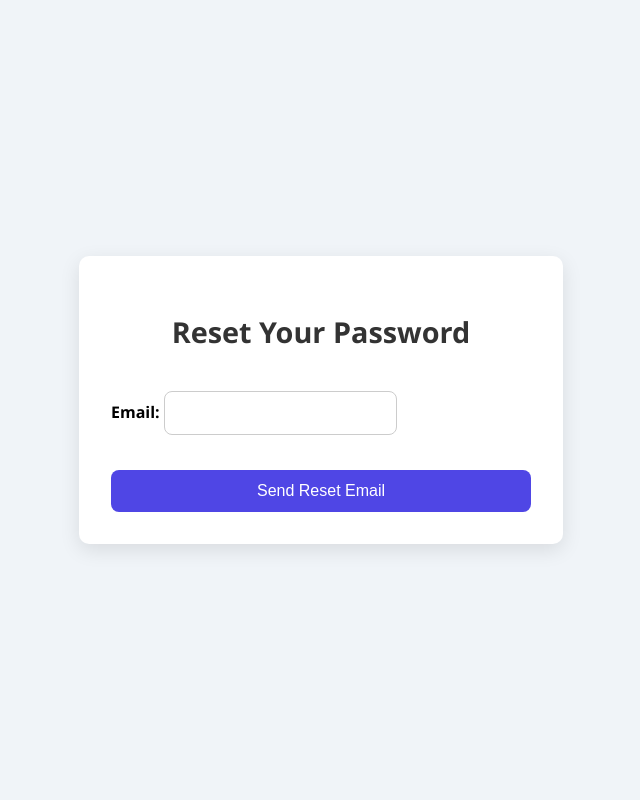
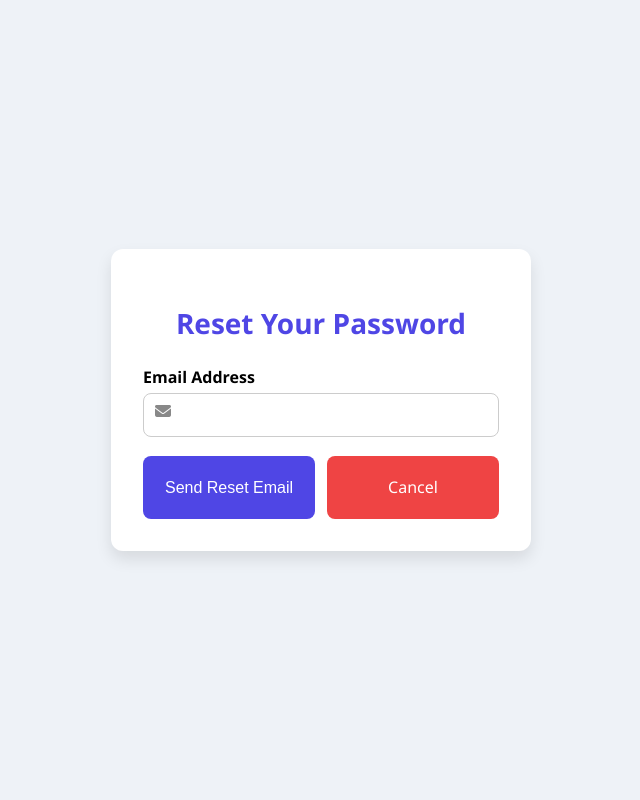
Before and after one commit to bsameer12/Production_Project_Final_Year, a Django app: page /password-reset/ in a window 1280 px wide. Shown: the whole page, without its empty margins (319-959 px from the left). Run offline with Django 5.2, Linux system fonts and the light colour scheme; some libraries are stand-ins or nearby versions.

Commit message:
fix: Loaded static files in password reset template and separate CSS/JS
- Added `{% load static %}` to enable usage of `{% static %}` in password_reset.html
- Linked external stylesheet `css/password_reset.css` for styling
- Linked external script `js/password_reset.js` for live email validation
- Improved structure for better maintainability of static assets
- Ensured compatibility with Django’s template rendering system

```diff
--- /dev/null
+++ b/Development And Coding/ASl_UI/static/css/password_reset.css
@@ -0,0 +1,122 @@
+ * {
+      box-sizing: border-box;
+    }
+
+    body {
+      margin: 0;
+      font-family: "Segoe UI", sans-serif;
+      background-color: #eef2f7;
+      display: flex;
+      align-items: center;
+      justify-content: center;
+      min-height: 100vh;
+    }
+
+    .reset-container {
+      background-color: #fff;
+      padding: 2rem;
+      border-radius: 12px;
+      box-shadow: 0 8px 16px rgba(0,0,0,0.1);
+      max-width: 420px;
+      width: 100%;
+    }
+
+    .reset-container h2 {
+      text-align: center;
+      color: #4f46e5;
+      font-size: 1.75rem;
+      margin-bottom: 1.5rem;
+    }
+
+    .form-group {
+      margin-bottom: 1.2rem;
+      position: relative;
+    }
+
+    .form-group label {
+      display: block;
+      font-weight: 600;
+      margin-bottom: 0.3rem;
+    }
+
+    .form-group input {
+      width: 100%;
+      padding: 0.75rem 2.5rem 0.75rem 2.5rem;
+      border: 1px solid #ccc;
+      border-radius: 8px;
+      font-size: 1rem;
+      transition: border 0.3s ease;
+    }
+
+    .form-group input:focus {
+      border-color: #4f46e5;
+      outline: none;
+    }
+
+    .form-group .email-icon {
+      position: absolute;
+      top: 37px;
+      left: 12px;
+      font-size: 1rem;
+      color: #888;
+    }
+
+    .form-group span.error {
+      color: #e53e3e;
+      font-size: 0.85rem;
+      margin-top: 0.3rem;
+      display: block;
+    }
+
+    .btn-group {
+      display: flex;
+      justify-content: space-between;
+      gap: 0.75rem;
+      margin-top: 1rem;
+    }
+
+    .btn {
+      flex: 1;
+      padding: 0.75rem;
+      border: none;
+      border-radius: 8px;
+      font-size: 1rem;
+      cursor: pointer;
+      transition: background 0.3s ease;
+      text-align: center;
+    }
+
+    .btn-primary {
+      background-color: #4f46e5;
+      color: #fff;
+    }
+
+    .btn-primary:hover {
+      background-color: #3730a3;
+    }
+
+    .btn-cancel {
+      background-color: #ef4444;
+      color: #fff;
+      text-decoration: none;
+      line-height: 2.4;
+    }
+
+    .btn-cancel:hover {
+      background-color: #dc2626;
+    }
+
+    @media (max-width: 480px) {
+      .reset-container {
+        padding: 1.5rem;
+        margin: 1rem;
+      }
+
+      .reset-container h2 {
+        font-size: 1.5rem;
+      }
+
+      .btn-group {
+        flex-direction: column;
+      }
+    }
--- /dev/null
+++ b/Development And Coding/ASl_UI/static/js/password_reset.js
@@ -0,0 +1,22 @@
+const emailInput = document.getElementById('id_email');
+    const emailError = document.getElementById('emailError');
+
+    emailInput.addEventListener('input', () => {
+      validateEmail();
+    });
+
+    function validateEmail() {
+      const email = emailInput.value.trim();
+      const regex = /^[^\s@]+@[^\s@]+\.[^\s@]+$/;
+
+      if (!email) {
+        emailError.textContent = "Email is required.";
+        return false;
+      } else if (!regex.test(email)) {
+        emailError.textContent = "Please enter a valid email address.";
+        return false;
+      } else {
+        emailError.textContent = "";
+        return true;
+      }
+    }
--- a/Development And Coding/ASl_UI/templates/auth/password_reset.html
+++ b/Development And Coding/ASl_UI/templates/auth/password_reset.html
@@ -1,95 +1,32 @@
+{% load static %}
 <!DOCTYPE html>
 <html lang="en">
 <head>
   <meta charset="UTF-8">
   <title>Reset Your Password</title>
   <meta name="viewport" content="width=device-width, initial-scale=1.0">
-  <style>
-    body {
-      margin: 0;
-      font-family: "Segoe UI", sans-serif;
-      background-color: #f0f4f8;
-      display: flex;
-      align-items: center;
-      justify-content: center;
-      height: 100vh;
-    }
-
-    .reset-container {
-      width: 100%;
-      max-width: 420px;
-      background-color: #ffffff;
-      padding: 2rem;
-      border-radius: 10px;
-      box-shadow: 0 6px 20px rgba(0, 0, 0, 0.1);
-    }
-
-    .reset-container h2 {
-      text-align: center;
-      margin-bottom: 1.5rem;
-      color: #333;
-      font-size: 1.8rem;
-    }
-
-    form {
-      display: flex;
-      flex-direction: column;
-    }
-
-    form label {
-      font-weight: 600;
-      margin-bottom: 0.3rem;
-    }
-
-    form input {
-      padding: 0.75rem;
-      font-size: 1rem;
-      border: 1px solid #ccc;
-      border-radius: 8px;
-      margin-bottom: 1.2rem;
-      transition: border-color 0.2s ease;
-    }
-
-    form input:focus {
-      border-color: #4f46e5;
-      outline: none;
-    }
-
-    button {
-      background-color: #4f46e5;
-      color: white;
-      padding: 0.75rem;
-      font-size: 1rem;
-      border: none;
-      border-radius: 8px;
-      cursor: pointer;
-      transition: background-color 0.2s ease;
-    }
-
-    button:hover {
-      background-color: #3730a3;
-    }
-
-    @media (max-width: 480px) {
-      .reset-container {
-        padding: 1.5rem;
-        margin: 1rem;
-      }
-
-      .reset-container h2 {
-        font-size: 1.5rem;
-      }
-    }
-  </style>
+ <link rel="stylesheet" href="{% static 'css/password_reset.css' %}">
+  <!-- Font Awesome for email icon -->
+  <script src="https://kit.fontawesome.com/a076d05399.js" crossorigin="anonymous"></script>
 </head>
 <body>
   <div class="reset-container">
     <h2>Reset Your Password</h2>
-    <form method="post">
+    <form method="post" onsubmit="return validateEmail()">
       {% csrf_token %}
-      {{ form.as_p }}
-      <button type="submit">Send Reset Email</button>
+      <div class="form-group">
+        <label for="id_email">Email Address</label>
+        <i class="fas fa-envelope email-icon"></i>
+        {{ form.email }}
+        <span class="error" id="emailError"></span>
+      </div>
+
+      <div class="btn-group">
+        <button type="submit" class="btn btn-primary">Send Reset Email</button>
+        <a href="{% url 'login' %}" class="btn btn-cancel">Cancel</a>
+      </div>
     </form>
   </div>
+<script src="{% static 'js/password_reset.js' %}"></script>
 </body>
 </html>
```
